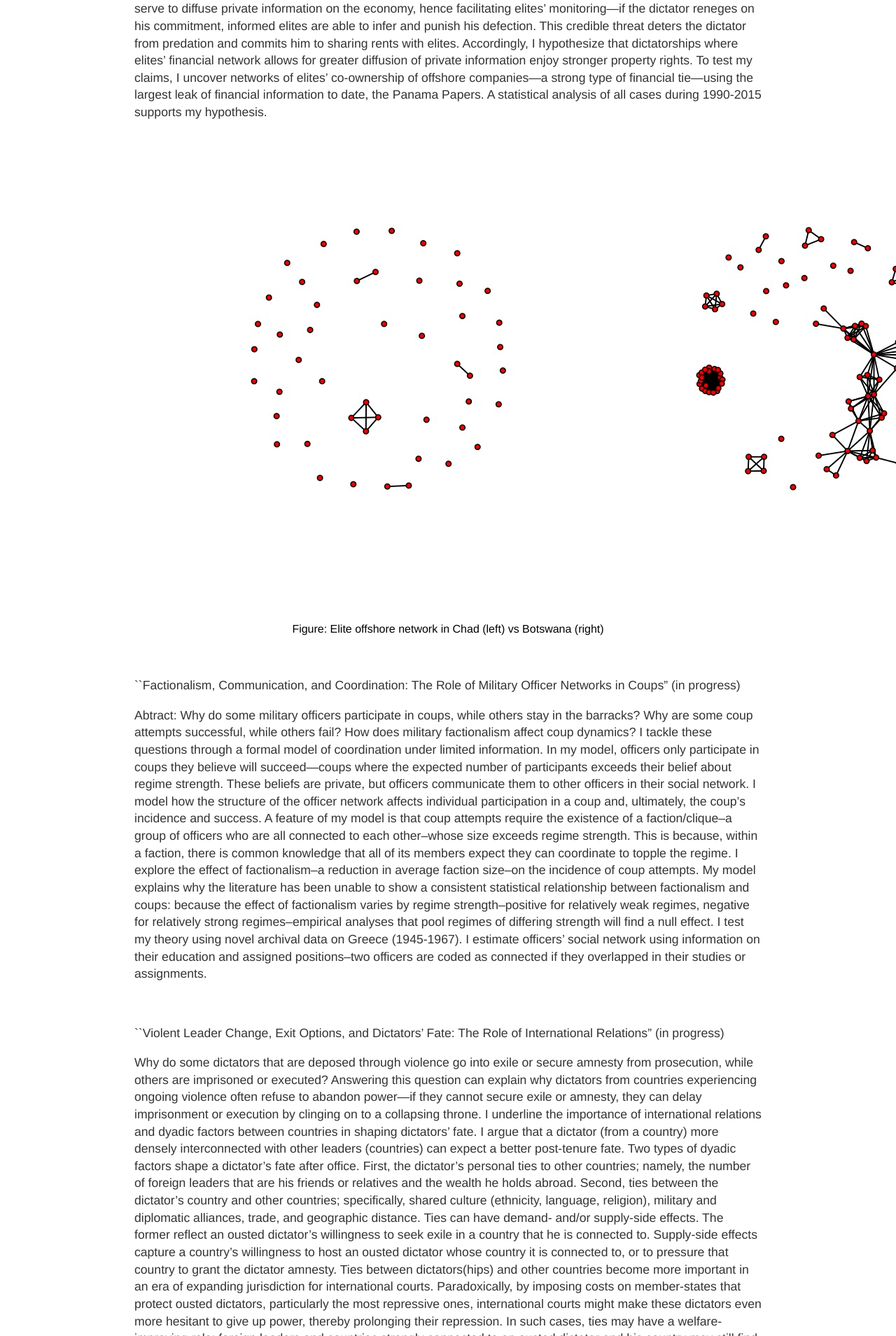
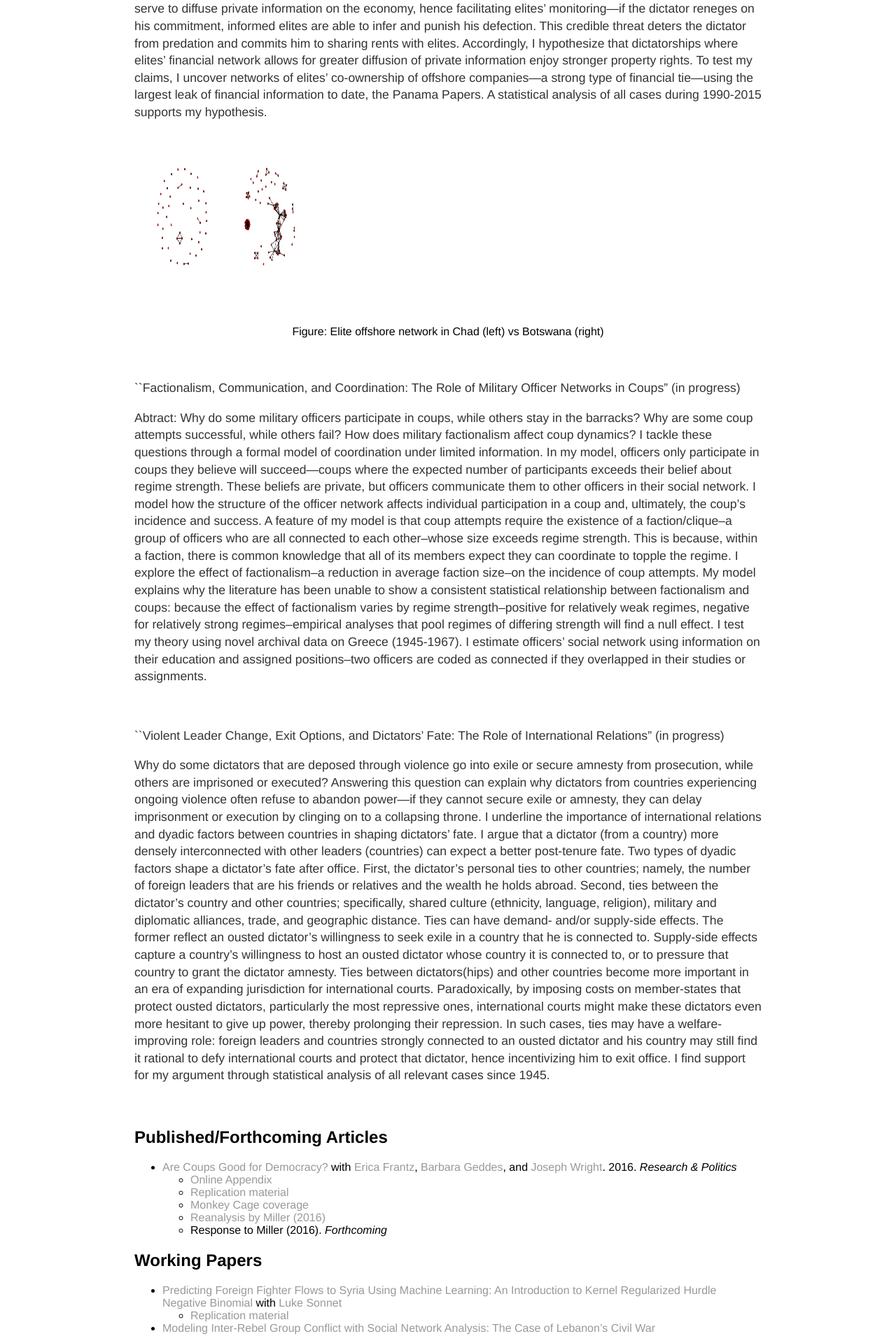
Before and after one commit to georgederpa/georgederpa, a Jekyll site: the page built from research/index.md, in a window 1280 px wide. Shown: the part 311-2220 px from the top of the page at 70% size. Built offline with Jekyll 4.4.1, drawn with Linux system fonts in a browser that asks for light colours; our own code applies the rules of GitHub Pages for plain Markdown files.

Commit message:
changed graph params

```diff
--- a/research/index.md
+++ b/research/index.md
@@ -4,7 +4,7 @@
 
 Abstract: A large literature argues that dictatorships can achieve high levels of economic growth if dictators can commit to not expropriate elites. Extant research has focused on the role of formal institutions—legislatures and parties—in helping elites constrain dictators’ predation. I complement this literature by documenting the role of an informal institution, financial networks, in constraining the dictator. I argue that dense financial ties among elites serve to diffuse private information on the economy, hence facilitating elites’ monitoring—if the dictator reneges on his commitment, informed elites are able to infer and punish his defection. This credible threat deters the dictator from predation and commits him to sharing rents with elites. Accordingly, I hypothesize that dictatorships where elites’ financial network allows for greater diffusion of private information enjoy stronger property rights. To test my claims, I uncover networks of elites’ co-ownership of offshore companies—a strong type of financial tie—using the largest leak of financial information to date, the Panama Papers. A statistical analysis of all cases during 1990-2015 supports my hypothesis.
 
-![Chad vs. Botswana Network](/research/chadVSbotswana.png)
+![Chad vs. Botswana Network](/research/chadVSbotswana.png){: align=“center” height="250px" width="250px" style="margin-right: 5px"}
 <center>Figure: Elite offshore network in Chad (left) vs Botswana (right)</center>
 
 <br>
```
